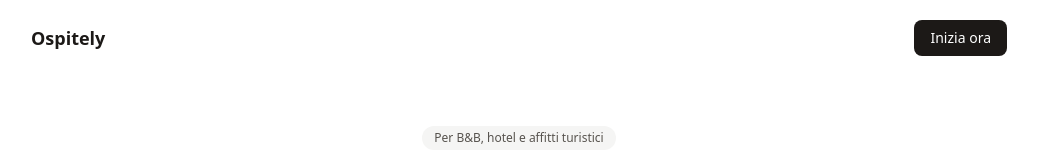
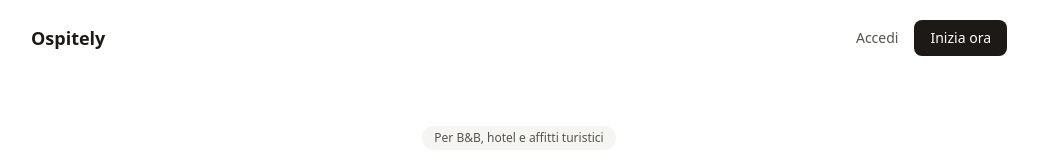
Before and after one commit to ospitely-stack/ospitely-app, a React (Vite) app: page / in a window 1280 px wide. Shown: the top 160 px of the page, without its empty margins (121-1159 px from the left). Built offline with nearby package versions, Linux system fonts and the light colour scheme; no server answers.

Commit message:
Update ospitely-pagina-home.jsx

```diff
--- a/src/ospitely-pagina-home.jsx
+++ b/src/ospitely-pagina-home.jsx
@@ -25,9 +25,14 @@ function Header() {
   return (
     <header className="max-w-5xl mx-auto px-6 py-5 flex items-center justify-between">
       <span className="font-semibold text-lg">Ospitely</span>
-      <a href="/register" className="text-sm font-medium bg-stone-900 text-white px-4 py-2 rounded-lg">
-        Inizia ora
-      </a>
+      <div className="flex items-center gap-4">
+        <a href="/login" className="text-sm font-medium text-stone-600 hover:text-stone-900">
+          Accedi
+        </a>
+        <a href="/register" className="text-sm font-medium bg-stone-900 text-white px-4 py-2 rounded-lg">
+          Inizia ora
+        </a>
+      </div>
     </header>
   );
 }
```
